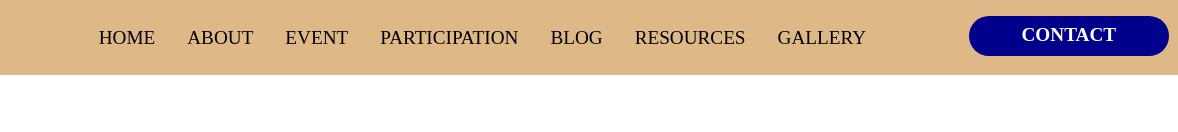
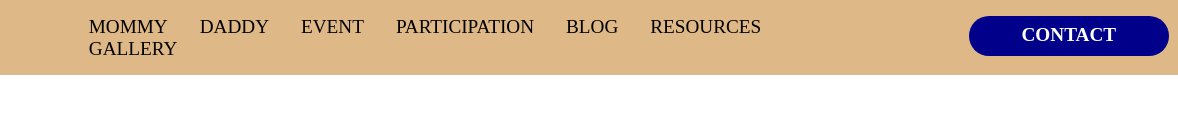
Before and after one commit to hargit19/asme-assin1, a plain HTML site: page index.html in a window 1280 px wide. Shown: the top 132 px of the page, 102-1280 px from the left. Drawn offline with nearby package versions, Linux system fonts and the light colour scheme; grey boxes are pictures that could not be loaded.

Commit message:
Update index.html

```diff
--- a/index.html
+++ b/index.html
@@ -15,8 +15,8 @@
         <img src="https://asme.iitr.ac.in/static/media/asme_logo.ce5f2076.png" alt="" srcset="" class="logo">
         <nav class="navbar">
             <ul>
-                <li>home</li>
-                <li>about</li>
+                <li>mommy</li>
+                <li>daddy</li>
                 <li>event</li>
                 <li>participation</li>
                 <li>blog</li>
```
